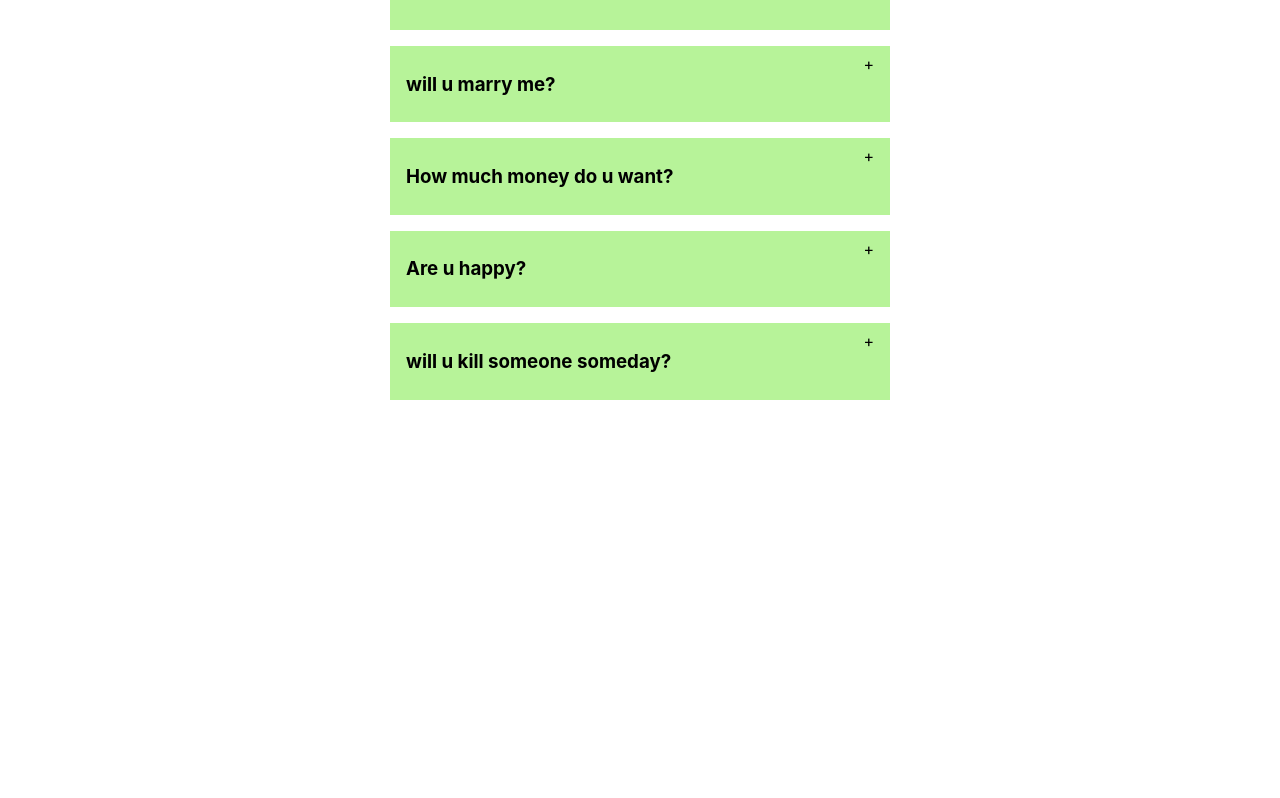
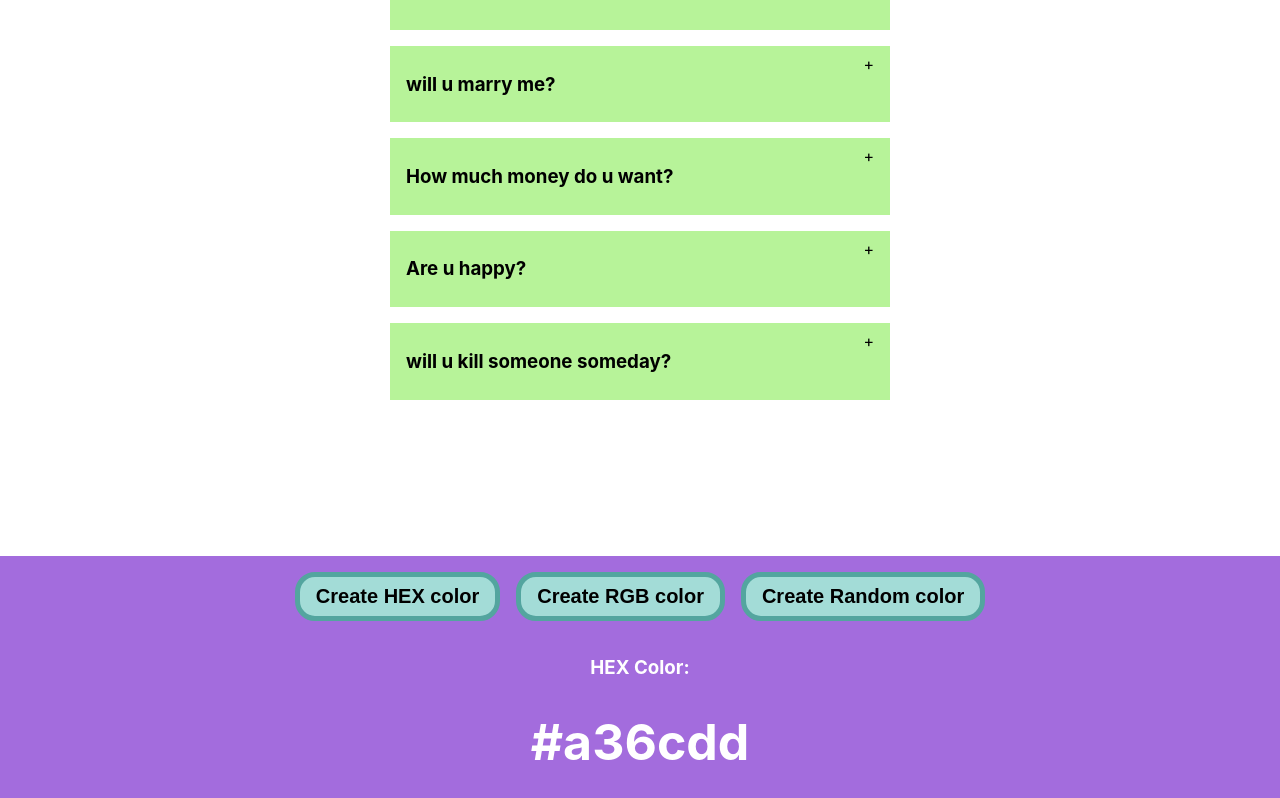
Before and after one commit to CandyPixya/multiple-selection, a React (Create React App) app: page / in a window 1280 px wide. Shown: the part 244-1042 px from the top of the page. Before the commit the page ends 800 px from the top, so only its background shows below. Built offline with nearby package versions, Linux system fonts and the light colour scheme.

Commit message:
getting random rgb and hex color and render on the screen

```diff
--- a/src/App.js
+++ b/src/App.js
@@ -1,11 +1,16 @@
 import Accordian from './components/accordian';
 import './App.css';
+import RandomColor from './components/random-colors';
 
 function App() {
   return (
     <div className="App">
       {/* Accordian component */}
       <Accordian />
+
+      {/* RandomColor component */}
+      <RandomColor />
+
     </div>
   );
 }
--- a/src/components/accordian/styles.css
+++ b/src/components/accordian/styles.css
@@ -14,6 +14,7 @@
   border: 5px solid rgb(83, 165, 159);
   border-radius: 20px;
   font-weight: bold;
+  cursor: pointer;
 }
 
 .accordian {
@@ -24,6 +25,7 @@
   background-color: rgb(183, 243, 153);
   margin-bottom: 1rem;
   padding: 0.5rem 1rem;
+  cursor: pointer;
 }
 
 .title {
@@ -38,3 +40,37 @@
   height: auto;
   font-weight: bold;
 }
+
+.container {
+  display: flex;
+  flex-direction: column;
+  gap: 1rem;
+}
+
+.buttons {
+  display: flex;
+  flex-direction: row;
+  gap: 1rem;
+  justify-content: center;
+  align-items: center;
+}
+
+.buttons button {
+  padding: 0.5rem 1rem;
+  margin-top: 1rem;
+  border-radius: 20px;
+  border: 5px solid rgb(83, 165, 159);
+  background-color: rgb(163, 220, 215);
+  color: black;
+  font-size: 20px;
+  font-weight: bold;
+  cursor: pointer;
+}
+
+.white {
+  color: white;
+}
+
+.font-50 {
+  font-size: 50px;
+}
--- /dev/null
+++ b/src/components/random-colors/index.jsx
@@ -0,0 +1,55 @@
+import React, { useEffect } from "react"
+export default function RandomColor() {
+  //i need two types of colors => hex and rgb
+  const [typeOfColor, setTypeOfColor] = React.useState("hex")
+  const [color, setColor] = React.useState("#000000")
+
+  function giveMeRandomDigits(length) {
+    return Math.floor(Math.random()*length)
+  }
+
+  function createRandomHexColor() {
+    const hexDigits = [0,1,2,3,4,5,6,7,8,9,'a','b','c','d','e','f']
+    let hexColor = '#'
+
+    for(let i=0; i<6; i++) {
+      //i need my hexColor which is '#' right now, to be added to a random of hexDigits array
+      hexColor += hexDigits[giveMeRandomDigits(hexDigits.length)]
+    }
+    console.log(hexColor)
+    setColor(hexColor)
+  }
+
+  function createRandomRgbColor() {
+    const r = giveMeRandomDigits(256)
+    const g = giveMeRandomDigits(256)
+    const b = giveMeRandomDigits(256)
+    const rgbColor = `rgb(${r}, ${g}, ${b})`
+    console.log(`rgb(${r}, ${g}, ${b})`)
+    setColor(rgbColor)
+  }
+
+  useEffect(()=> {
+    if (typeOfColor === 'rgb') createRandomRgbColor()
+    else createRandomHexColor()
+  }, [typeOfColor])
+
+  return (
+    <div className="container" style={{
+      backgroundColor: color,
+      width: "100vw",
+      height: "100vh"
+    }}>
+      <div className="buttons">
+        <button onClick={()=> setTypeOfColor('hex')}>Create HEX color</button>
+        <button onClick={()=> setTypeOfColor('rgb')}>Create RGB color</button>
+        <button onClick={typeOfColor === 'hex' ? createRandomHexColor : createRandomRgbColor}>Create Random color</button>
+      </div>
+
+      <div className="text-cont">
+        <h3 className="white">{typeOfColor === 'hex' ? "HEX Color:" : "RGB Color:"}</h3>
+        <h1 className="white font-50">{color}</h1>
+      </div>
+    </div>
+  )
+}
```
